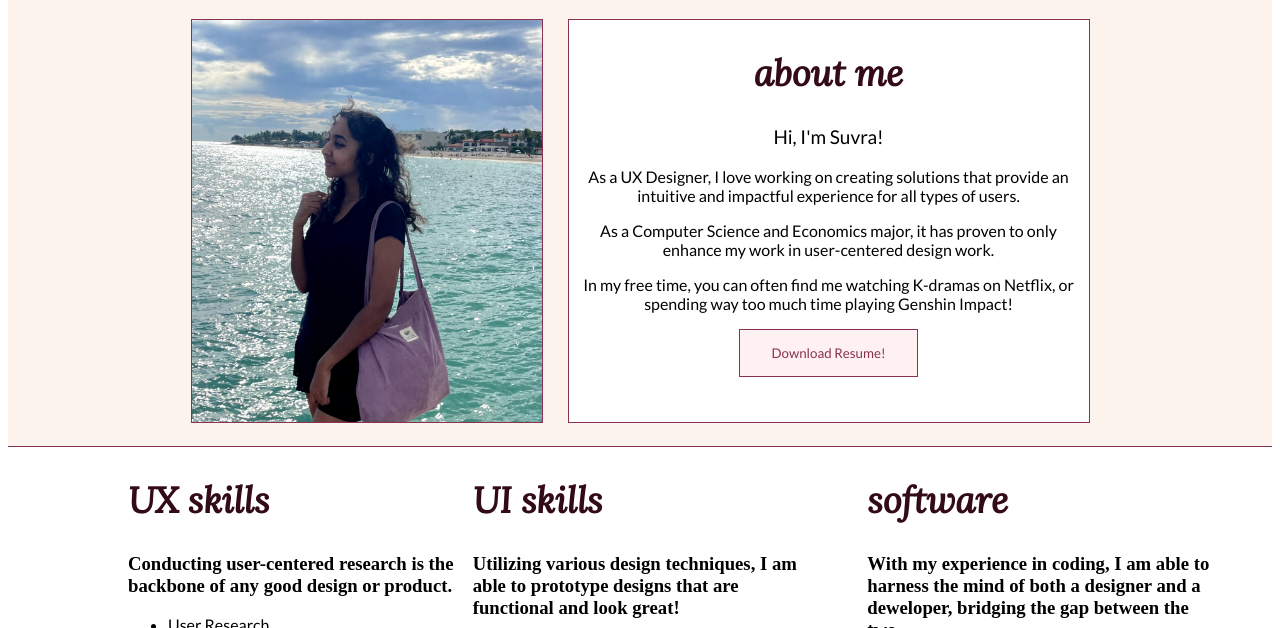
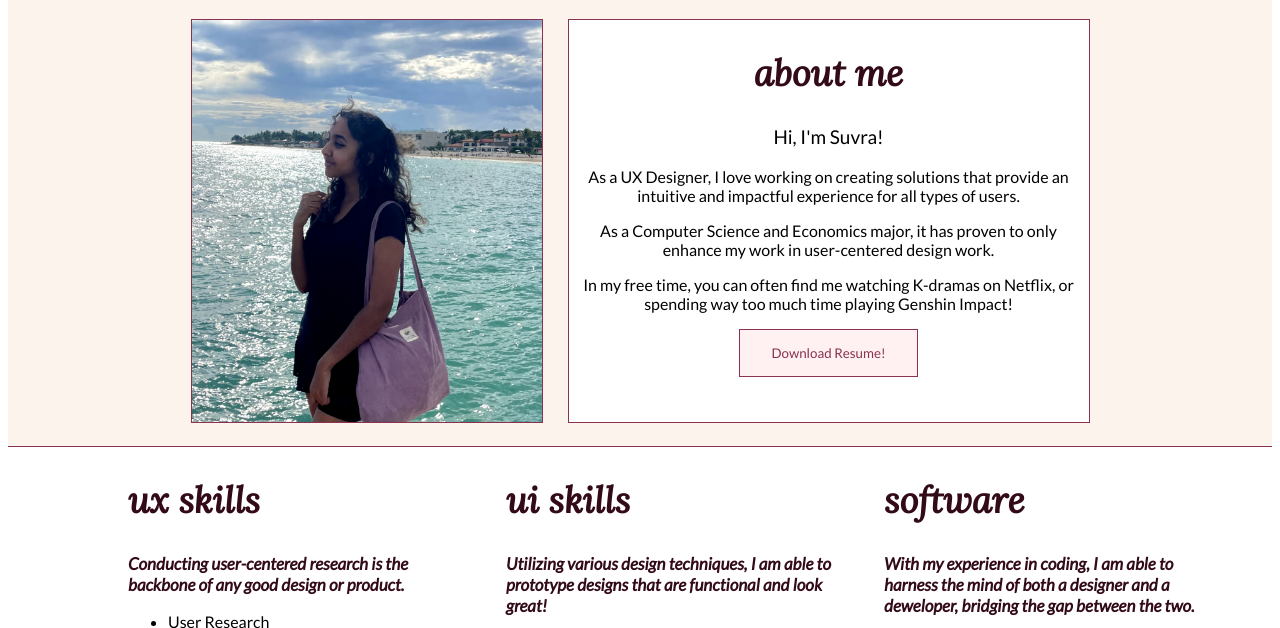
Before and after one commit to suvra2001/UX_UI_HW_18, a plain HTML site: page index.html in a window 1280 px wide. Shown: the part 109-737 px from the top of the page. Drawn offline with Linux system fonts and the light colour scheme.

Commit message:
font change
changing font of h3 lol

```diff
--- a/css/style.css
+++ b/css/style.css
@@ -16,6 +16,13 @@ h1 {
     font-family: 'Lora', serif;
     font-style: italic;
     font-weight: 500px;
+}
+
+h3 {
+    color: #320A18;
+    font-family: 'Lato', sans-serif;
+    font-size: 17px;
+    font-style: italic;
 }
 
 a {
@@ -109,6 +116,7 @@ footer {
 .UI_Skills {
     width: 400px;
     margin-right: 50px;
+    margin-left: 50px;
 }
 
 .software {
--- a/index.html
+++ b/index.html
@@ -43,7 +43,7 @@
          <!--  My UX Skills section coded using CSS flex -->
         <section class="Skills">
             <div class="UX_Skills">
-                <h1>UX skills</h1>
+                <h1>ux skills</h1>
                 <h3>Conducting user-centered research is the backbone of any good design or product. </h3>
                 <ul>
                     <li>User Research</li>
@@ -54,7 +54,7 @@
                 </ul>
             </div>
             <div class="UI_Skills">
-                <h1>UI skills</h1>
+                <h1>ui skills</h1>
                 <h3>Utilizing various design techniques, I am able to prototype designs that are functional and look great!</h3>
                 <ul>
                     <li>Heuristic Evaluation</li>
```
